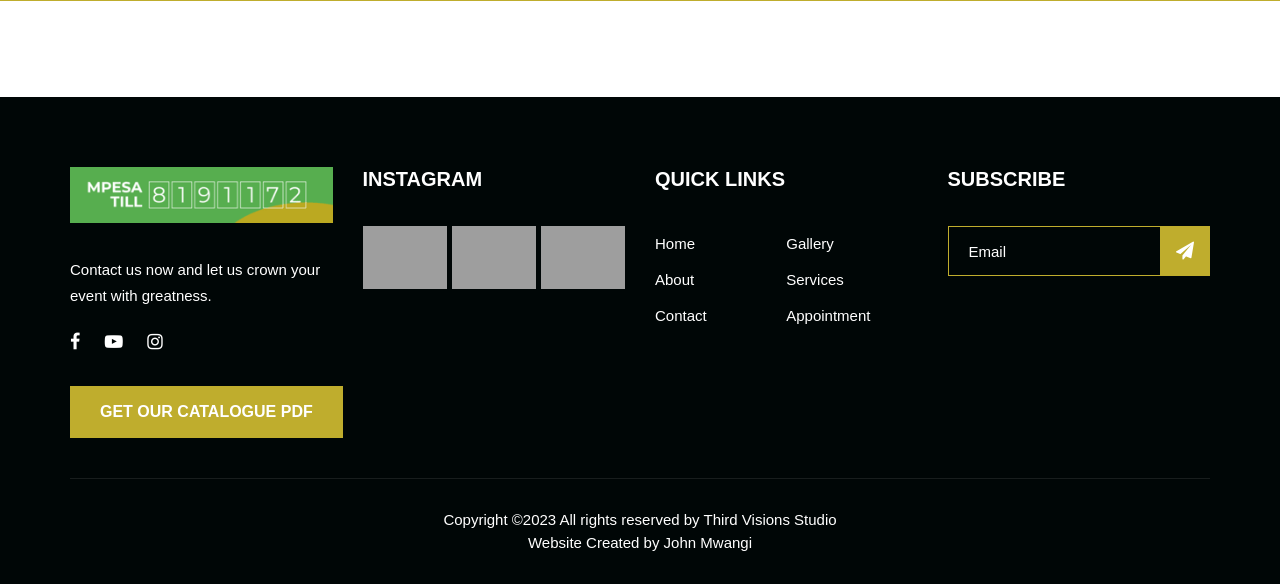
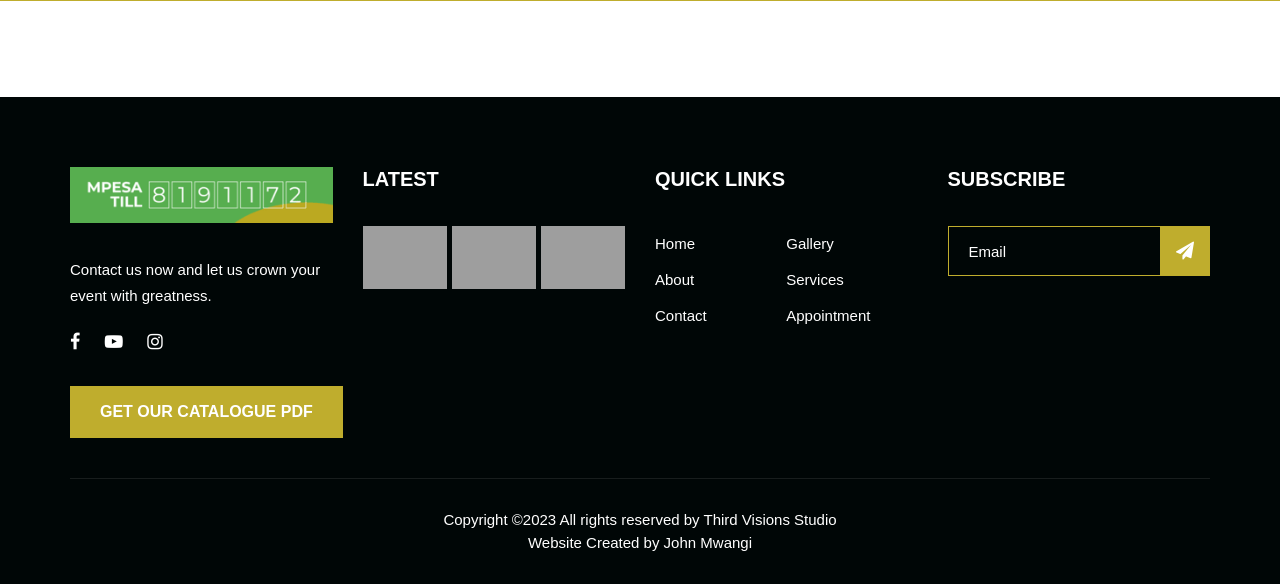
Before and after one commit to John17712/laban2022, a Django app: page /appointment.html in a window 1280 px wide. Shown: the part 1092-1676 px from the top of the page. Run offline with Django 4.2, Linux system fonts and the light colour scheme; some libraries are stand-ins or nearby versions; grey boxes are pictures that could not be loaded.

Commit message:
Update appointment.html

```diff
--- a/studio/templates/appointment.html
+++ b/studio/templates/appointment.html
@@ -166,7 +166,7 @@
                 </div>
                 <div class="col-lg-3 col-md-6 col-sm-6">
                     <div class="fs-widget">
-                        <h5>Instagram</h5>
+                        <h5>Latest</h5>
                         <div class="fw-instagram">
                             <img src="{% static 'laban/img/instagram/latest 1.png' %}" alt="">
                             <img src="{% static 'laban/img/instagram/latest 2.png' %}" alt="">
```
